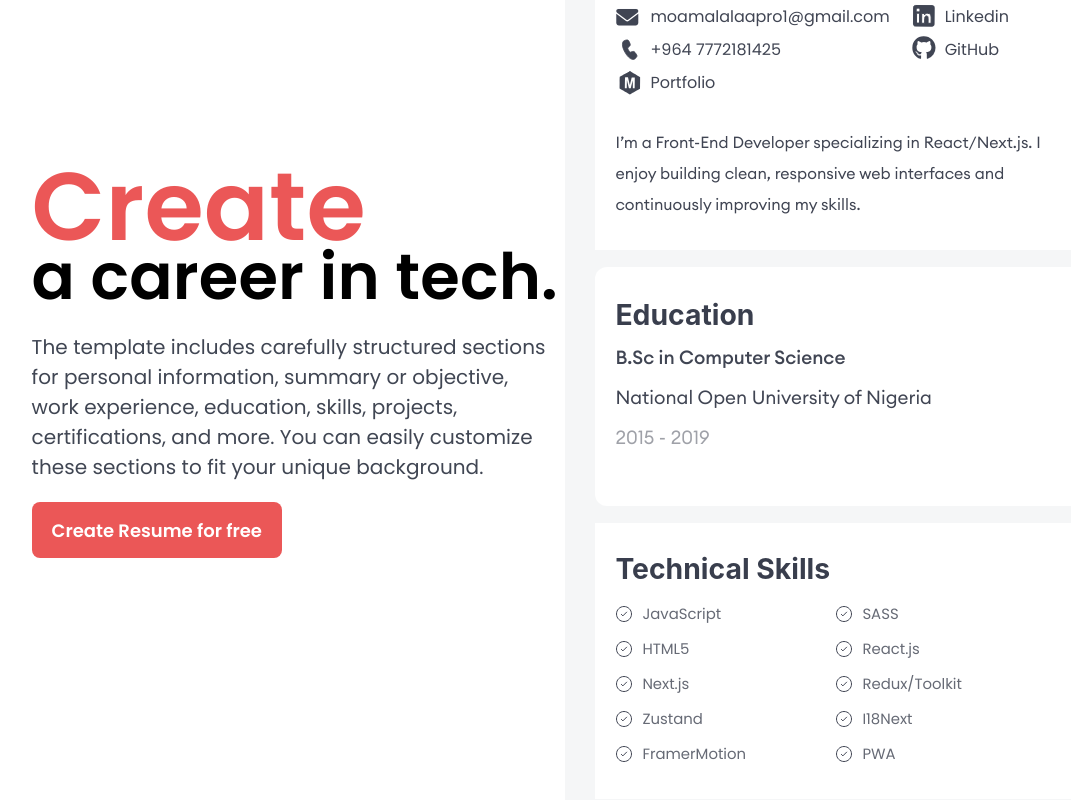
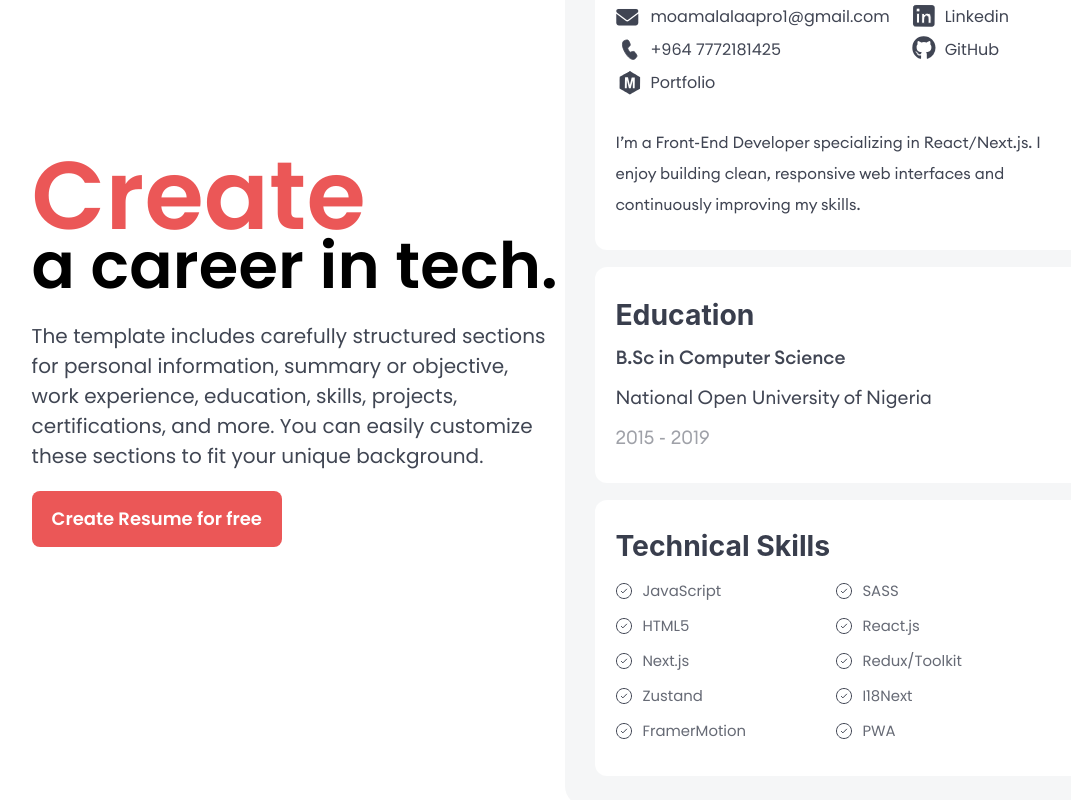
Before and after one commit to Moamal-2000/resume-builder, a Next.js app: page / in a window 1280 px wide. Shown: the part 224-1024 px from the top of the page, without its empty margins (58-1129 px from the left). Built offline with nearby package versions, Linux system fonts and the light colour scheme; a web font is replaced by a local one.

Commit message:
style(MyResume): apply shared styles on inner-sections

```diff
--- a/src/components/HomePage/MyResume/Education/Education.module.scss
+++ b/src/components/HomePage/MyResume/Education/Education.module.scss
@@ -1,10 +1,3 @@
-.education {
-  width: 507px;
-  height: 239px;
-  background-color: #FFFFFF;
-  border-radius: 12px;
-}
-
 .education>h2 {
   font-family: var(--euclid-circular-font);
   font-weight: 700;
--- a/src/components/HomePage/MyResume/MyResume.module.scss
+++ b/src/components/HomePage/MyResume/MyResume.module.scss
@@ -9,5 +9,8 @@
 }
 
 .myResume>section {
+  background-color: #fff;
   padding: 30px 20px;
+  border-radius: 12px;
+  width: 507px;
 }
--- a/src/components/HomePage/MyResume/ProfileHeader/ProfileHeader.module.scss
+++ b/src/components/HomePage/MyResume/ProfileHeader/ProfileHeader.module.scss
@@ -1,8 +1,3 @@
-.profileHeader {
-  background-color: #fff;
-  width: 507px;
-}
-
 .profileHeader>h2 {
   font-family: var(--roboto-font);
   font-style: normal;
--- a/src/components/HomePage/MyResume/TechSkills/TechSkills.module.scss
+++ b/src/components/HomePage/MyResume/TechSkills/TechSkills.module.scss
@@ -1,7 +1,3 @@
-.techSkills {
-  background-color: #fff;
-}
-
 .techSkills>h2 {
   font-family: var(--euclid-circular-font);
   font-weight: 700;
```
